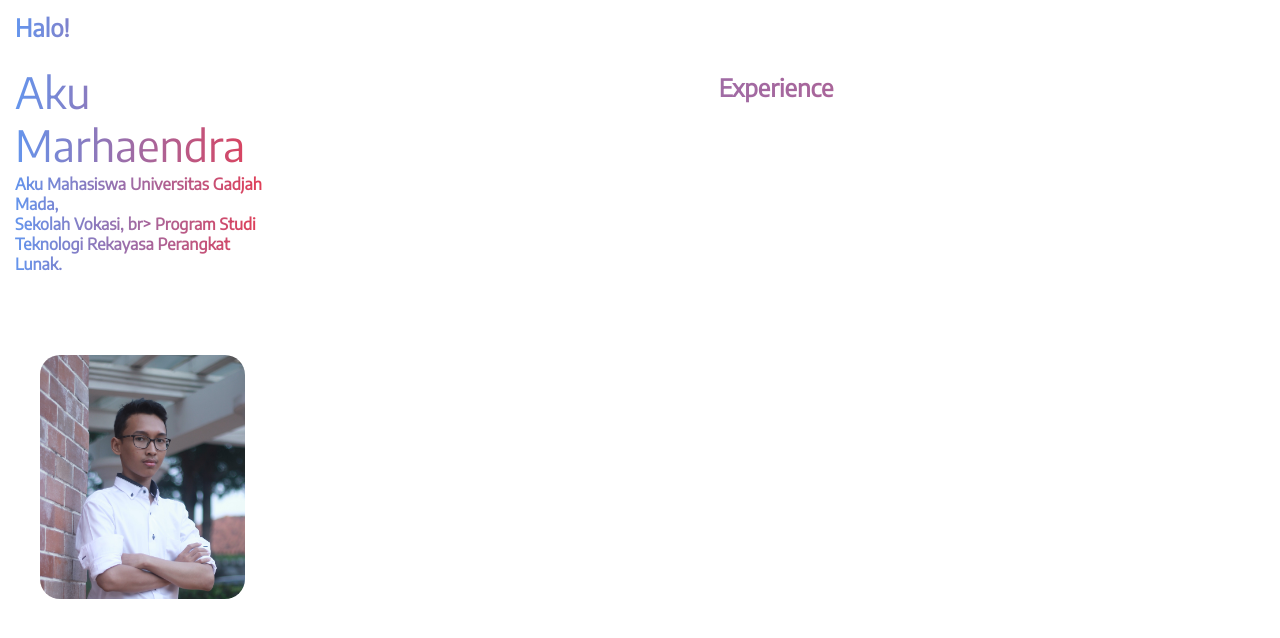
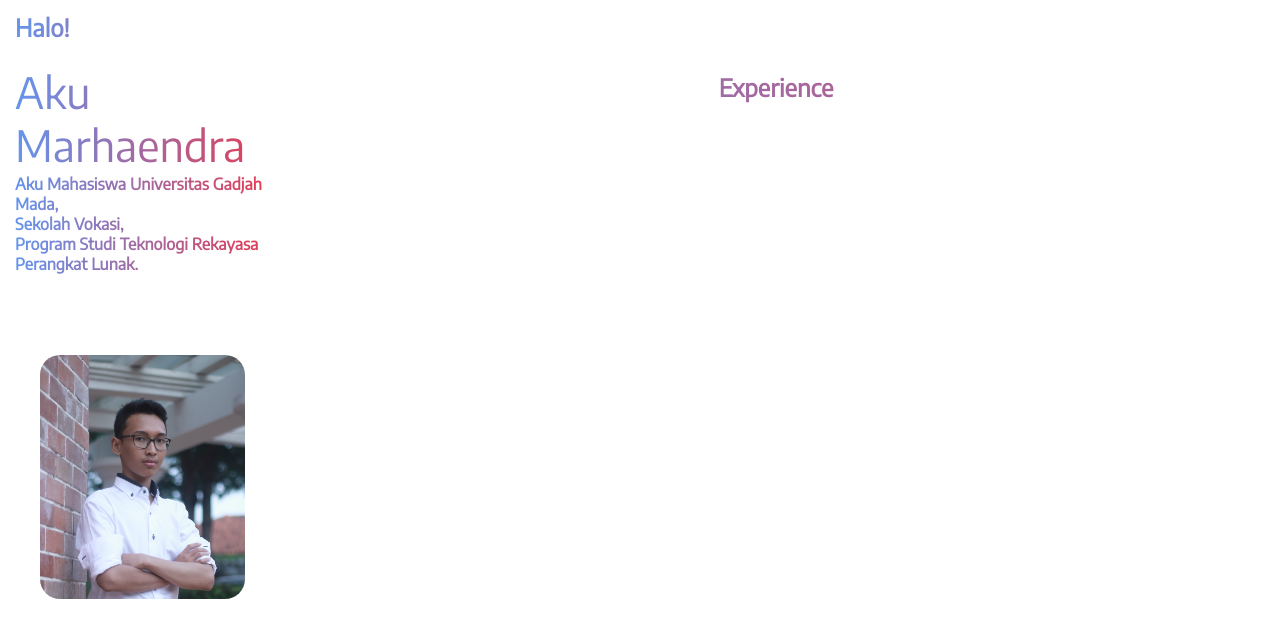
Before and after one commit to Marhaendra/profile, a plain HTML site: page index.html in a window 1280 px wide. Shown: the part 88-726 px from the top of the page. Drawn offline with Linux system fonts and the light colour scheme; a web font is replaced by a local one.

Commit message:
Initial commit new design2(1)

```diff
--- a/index.html
+++ b/index.html
@@ -31,7 +31,7 @@
             </p>
             <h4>
                 Aku Mahasiswa Universitas Gadjah Mada,  <br>Sekolah Vokasi,
-                    br> Program Studi Teknologi Rekayasa Perangkat Lunak.</h4>
+                    <br> Program Studi Teknologi Rekayasa Perangkat Lunak.</h4>
             <img align="centre"  src="IMG/me.jpg">
             </div>
         </section>
```
